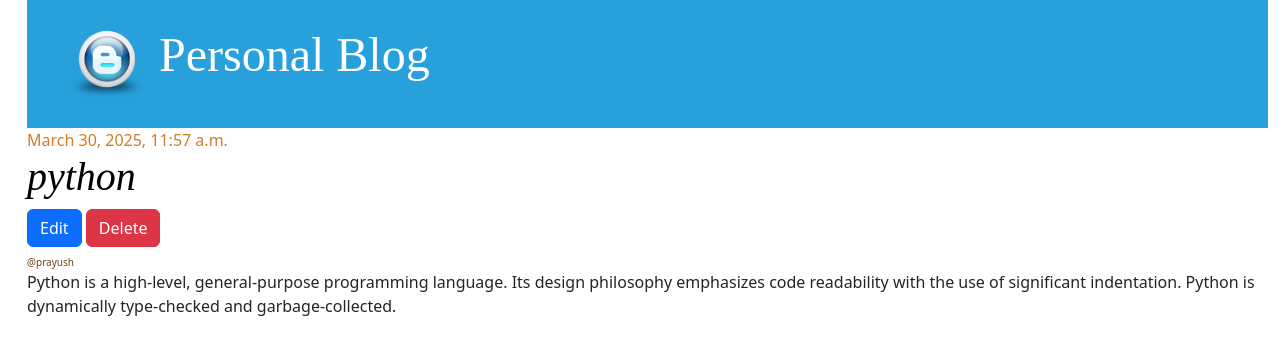
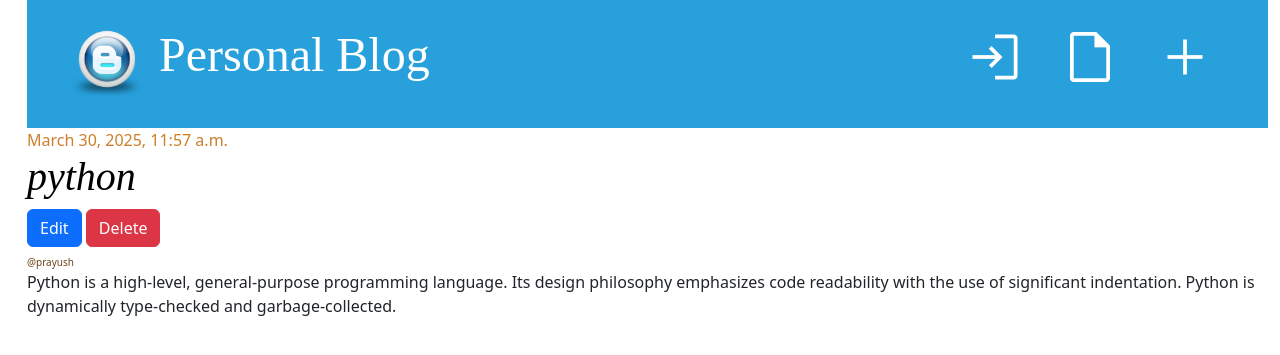
Before and after one commit to Prayush333/Blog-Application, a Django app: page /post-details/1/ in a window 1280 px wide. Shown: the top 355 px of the page. Run offline with Django 5.2, Linux system fonts and the light colour scheme; a user stored in the database is signed in; data comes from the database, SQL or seed files in the repository; some libraries are stand-ins or nearby versions.

Commit message:
added icon

```diff
--- a/templates/base.html
+++ b/templates/base.html
@@ -6,11 +6,33 @@
     <meta name="viewport" content="width=device-width, initial-scale=1">
     <title>blog</title>
     <link href="{% static 'css/bootstrap.min.css' %}" rel="stylesheet" >
+    <link rel="stylesheet" href="https://fonts.googleapis.com/css2?family=Material+Symbols+Outlined:opsz,wght,FILL,GRAD@20..48,100..700,0..1,-50..200" />
     <link rel="stylesheet" href="{% static 'css/blog.css' %}">
   </head>
   <body>
     <div class="container-fluid">
       <header class="page-header">
+        <nav class="top-menu">
+
+          {% if request.user.is_authenticated %}
+          <a href="" class="btn text-white">
+            <span class="material-symbols-outlined lg-icons">login</span>
+          </a>
+
+          <a href="" class="btn text-white">
+            <span class="material-symbols-outlined lg-icons">draft</span>
+          </a>
+
+          <a href="" class="btn text-white">
+            <span class="material-symbols-outlined lg-icons">add</span>
+          </a>
+
+          {% else %}
+          <a href="" class="btn text-white">
+            <span class="material-symbols-outlined lg-icons">logout</span>
+          </a>
+          {% endif %}
+        </nav>
         <h1>
           <a href="/" class="text-decoration-none">
             <img src="{% static 'img/favicon.ico' %}"
```
